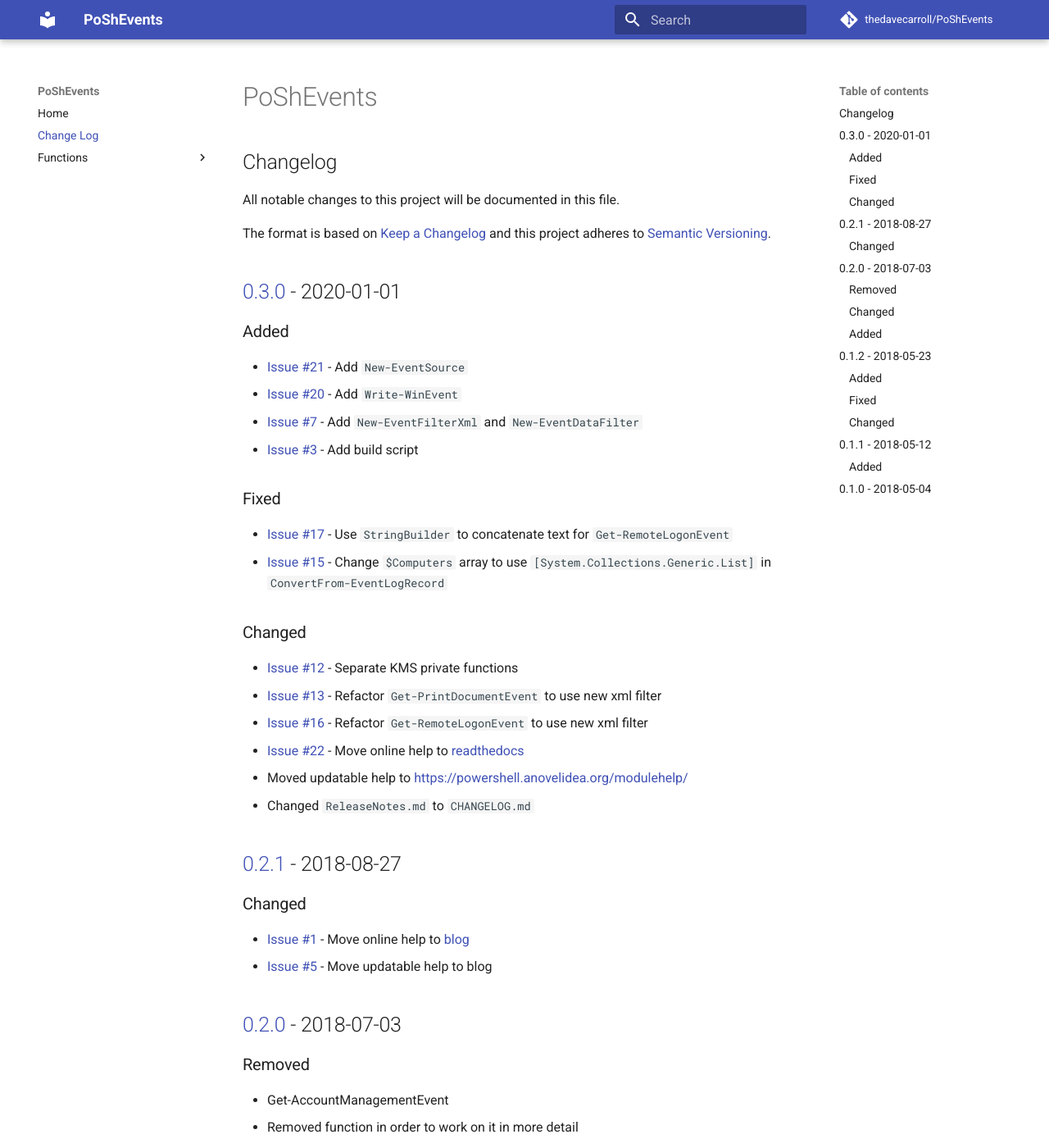
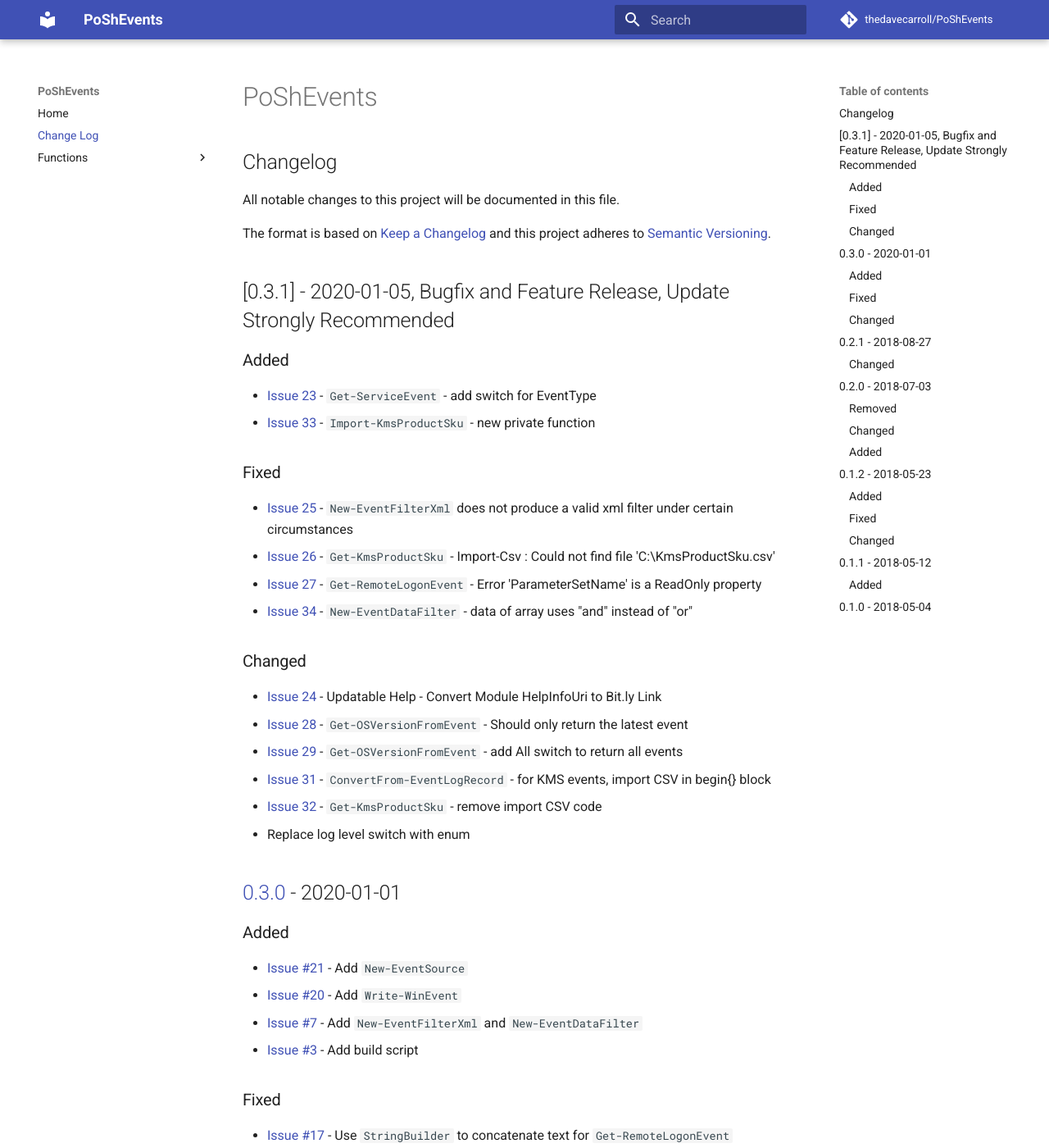
Before and after one commit to thedavecarroll/PoShEvents, an MkDocs documentation site: the page built from docs/CHANGELOG.md, in a window 1280 px wide and 1400 px high. Shown: the whole window at 82% size. Built offline with MkDocs 1.6.1 and Material for MkDocs 9.7.7, drawn with Linux system fonts in a browser that asks for light colours; comment, search, counter and statistics services are not loaded.

Commit message:
update docs to prep for next release

```diff
--- a/docs/CHANGELOG.md
+++ b/docs/CHANGELOG.md
@@ -5,6 +5,29 @@
 All notable changes to this project will be documented in this file.
 
 The format is based on [Keep a Changelog](http://keepachangelog.com/en/1.0.0/) and this project adheres to [Semantic Versioning](http://semver.org/spec/v2.0.0.html).
+
+## [0.3.1] - 2020-01-05, Bugfix and Feature Release, Update Strongly Recommended
+
+### Added
+
+* [Issue 23](https://github.com/thedavecarroll/PoShEvents/issues/23) - `Get-ServiceEvent` - add switch for EventType
+* [Issue 33](https://github.com/thedavecarroll/PoShEvents/issues/33) - `Import-KmsProductSku` - new private function
+
+### Fixed
+
+* [Issue 25](https://github.com/thedavecarroll/PoShEvents/issues/25) - `New-EventFilterXml` does not produce a valid xml filter under certain circumstances
+* [Issue 26](https://github.com/thedavecarroll/PoShEvents/issues/26) - `Get-KmsProductSku` - Import-Csv : Could not find file 'C:\KmsProductSku.csv'
+* [Issue 27](https://github.com/thedavecarroll/PoShEvents/issues/27) - `Get-RemoteLogonEvent` - Error 'ParameterSetName' is a ReadOnly property
+* [Issue 34](https://github.com/thedavecarroll/PoShEvents/issues/34) - `New-EventDataFilter` - data of array uses "and" instead of "or"
+
+### Changed
+
+* [Issue 24](https://github.com/thedavecarroll/PoShEvents/issues/24) - Updatable Help - Convert Module HelpInfoUri to Bit.ly Link
+* [Issue 28](https://github.com/thedavecarroll/PoShEvents/issues/28) - `Get-OSVersionFromEvent` - Should only return the latest event
+* [Issue 29](https://github.com/thedavecarroll/PoShEvents/issues/29) - `Get-OSVersionFromEvent` - add All switch to return all events
+* [Issue 31](https://github.com/thedavecarroll/PoShEvents/issues/31) - `ConvertFrom-EventLogRecord` - for KMS events, import CSV in begin{} block
+* [Issue 32](https://github.com/thedavecarroll/PoShEvents/issues/32) - `Get-KmsProductSku` - remove import CSV code
+* Replace log level switch with enum
 
 ## [0.3.0] - 2020-01-01
 
```
